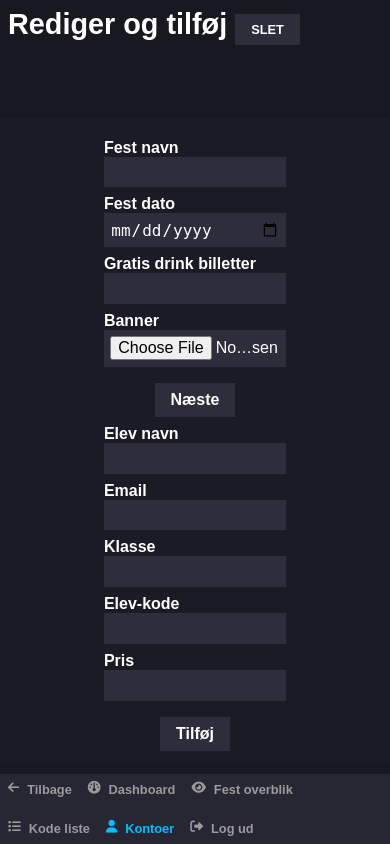
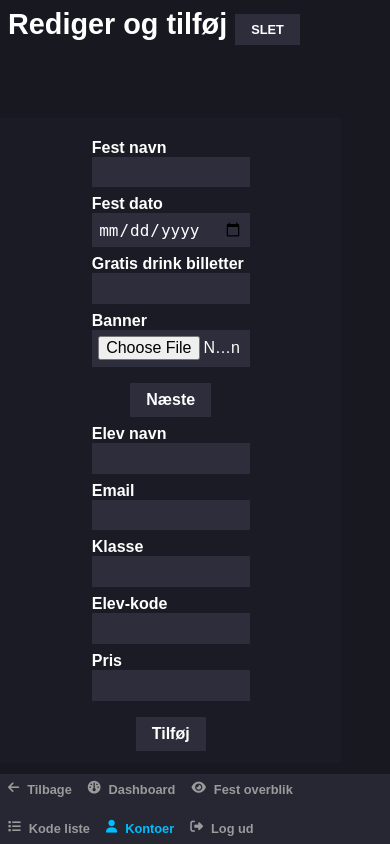
Before and after one commit to palle00/UCRS_EKSAMEN, a PHP site: page /admin/edit.php in a window 390 px wide. Run offline with PHP 8.4, Linux system fonts and the light colour scheme; a user stored in the database is signed in; data comes from the database, SQL or seed files in the repository; data that the repository does not hold is empty; some libraries are stand-ins or nearby versions.

Commit message:
Update phone.css

```diff
--- a/admin/css/phone.css
+++ b/admin/css/phone.css
@@ -2,6 +2,7 @@
     body
     {
       height: 100vh;
+      width: fit-content;
     }
 
 
```
